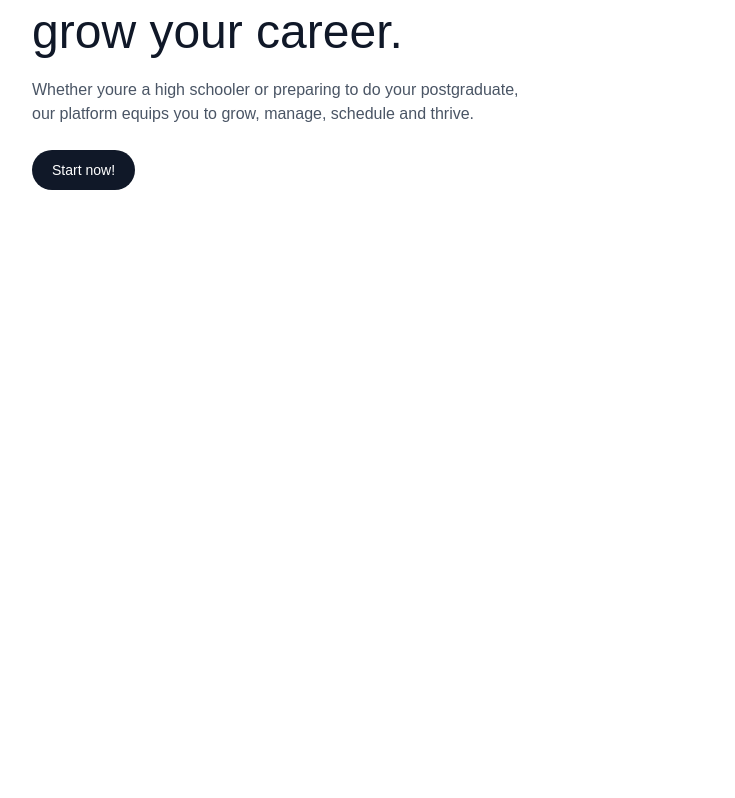
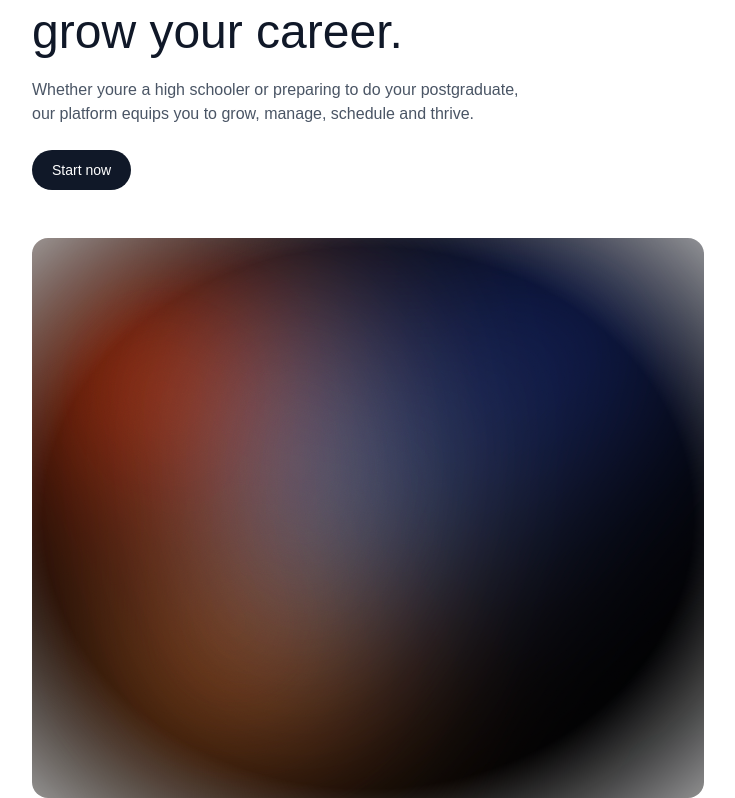
Before and after one commit to SukhdevThukral/docket, a Next.js app: page / in a window 1280 px wide. Shown: the part 257-1055 px from the top of the page, without its empty margins (168-903 px from the left). Before the commit the page ends 800 px from the top, so only its background shows below. Built offline with nearby package versions, Linux system fonts and the light colour scheme.

Commit message:
feat: add GradientLandscape component to Hero section
- Integrate GradientLandscape component into Hero section
- Add masked container for component styling
- Remove exclamation mark from call-to-action button text

```diff
--- a/app/Hero.tsx
+++ b/app/Hero.tsx
@@ -1,3 +1,5 @@
+import GradientLandscape from "./GradientLandscape";
+
 export default function Hero(){
     return(
         <div className="bg-white">
@@ -21,8 +23,15 @@ export default function Hero(){
 
                     <div className="flex items-center gap-6 mt-6">
                         <a href="/dashboard" className="bg-gray-900 text-white text-sm px-5 py-2.5 rounded-full hover:bg-gray-800 transition-colors">
-                            Start now!
+                            Start now
                         </a>
+                    </div>
+                    <div className="mt-12 w-full max-w-10xl rounded-2xl"
+                        style={{
+                            maskImage: "radial-gradient(ellipse 88% 88% at 50% 50%, black 55%, transparent 100%)",
+                            WebkitMaskImage: "radial-gradient(ellipse 88% 88% at 50% 50%, black 55%, transparent 100%)",
+                        }}>
+                        <GradientLandscape/>
                     </div>
                 </div>
             </section>
```
